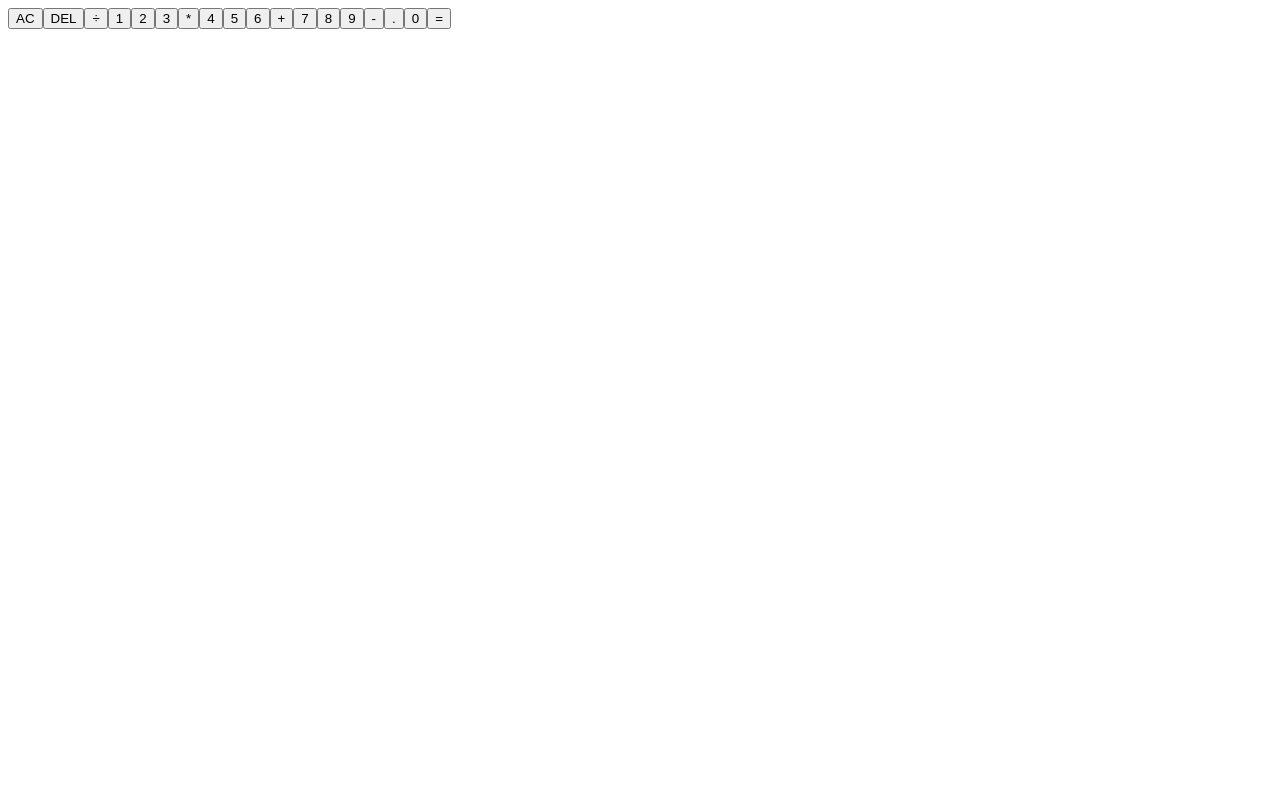
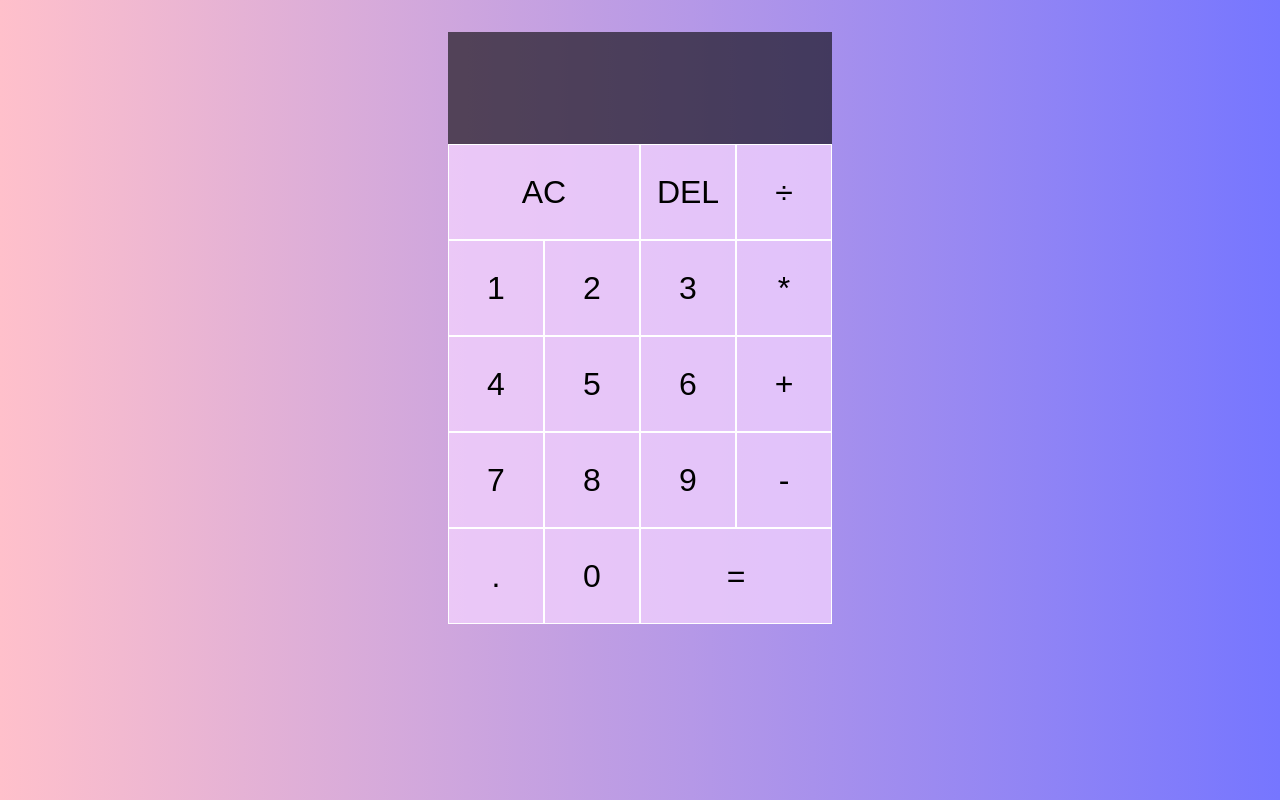
Before and after one commit to luukasmakila/REACT-CALCULATOR-APP, a React (Create React App) app: page / in a window 1280 px wide. Built offline with nearby package versions, Linux system fonts and the light colour scheme.

Commit message:
added css styles

```diff
--- a/src/App.js
+++ b/src/App.js
@@ -1,4 +1,5 @@
 import React from "react"
+import './styles.css'
 
 const App = () => {
   return (
--- /dev/null
+++ b/src/styles.css
@@ -0,0 +1,54 @@
+body {
+  margin: 0;
+  background: linear-gradient(to right, pink, rgb(118, 118, 255));
+}
+
+.calc-grid {
+  display: grid;
+  justify-content: center;
+  margin-top: 2rem;
+  grid-template-columns: repeat(4, 6rem);
+  grid-template-rows: minmax(7rem, auto) repeat(5, 6rem);
+}
+
+.span-two {
+  grid-column: span 2;
+}
+
+.calc-grid > button {
+  cursor: pointer;
+  font-size: 2rem;
+  border: 1px solid white;
+  outline: none;
+  background-color: rgba(245, 211, 255, 0.75);
+}
+
+.calc-grid > button:hover {
+  background-color: rgba(255, 255, 255, 0.95);
+}
+
+.calc-grid > button:focus {
+  background-color: rgba(255, 255, 255, 0.95);
+}
+
+.output {
+  grid-column: 1 / -1;
+  background-color: rgba(0, 0, 0, 0.6);
+  display: flex;
+  flex-direction: column;
+  align-items: flex-end;
+  justify-content: space-around;
+  padding: 0.75rem;
+  word-wrap: break-word;
+  word-break: break-all;
+}
+
+.output .previous-operand {
+  color: rgba(255, 255, 255, 0.75);
+  font-size: 1.5rem;
+}
+
+.output .current-operand {
+  color: white;
+  font-size: 2.5rem;
+}
```
